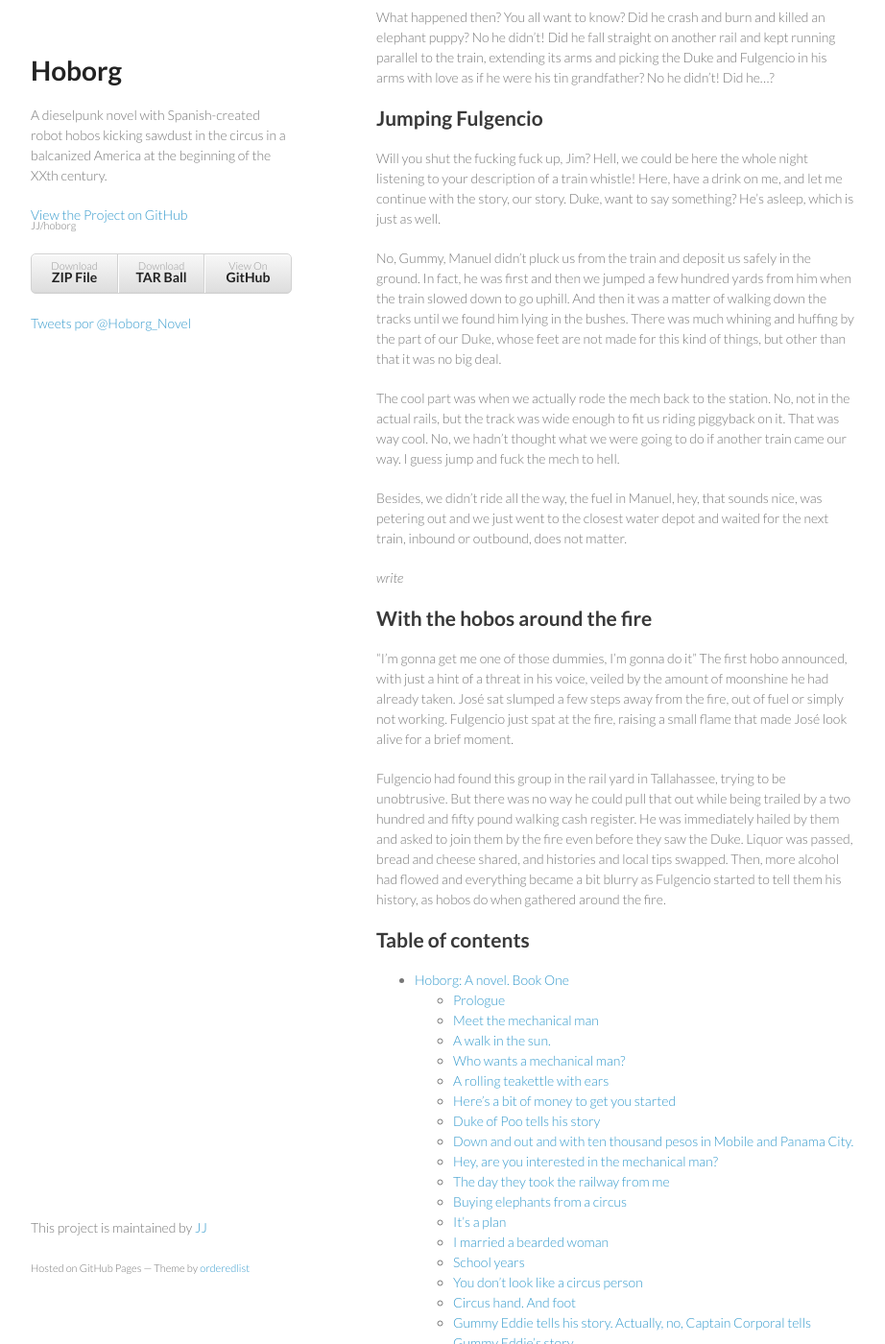
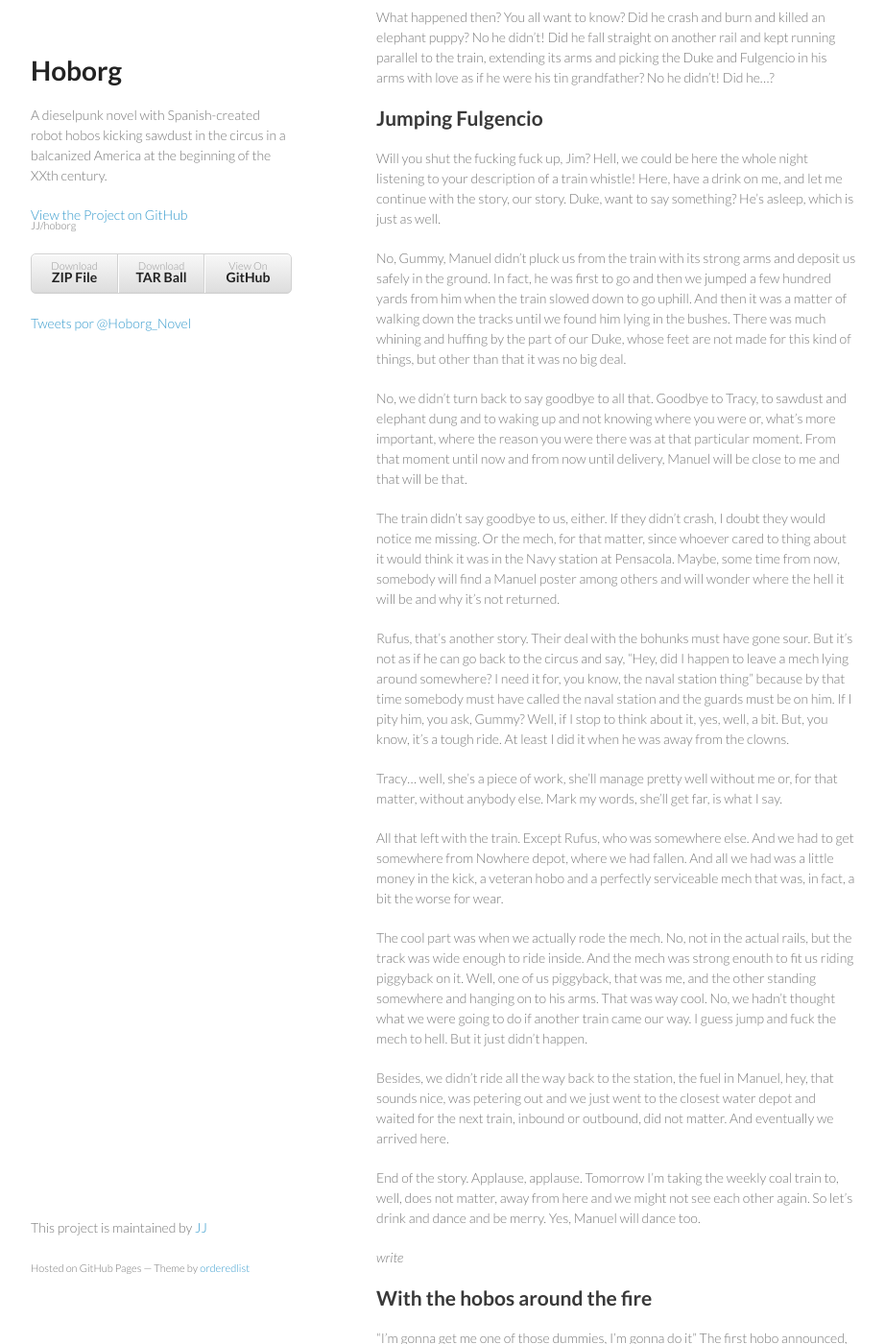
Before and after one commit to JJ/hoborg, a Jekyll site: the page built from text/text.md, in a window 1280 px wide and 1400 px high, scrolled down 50775 px. Shown: the whole window at 96% size, without its empty margins (178-1100 px from the left). Built offline with Jekyll 4.4.1, drawn with Linux system fonts in a browser that asks for light colours; comment, search, counter and statistics services are not loaded.

Commit message:
Sync text/text.md from master to gh-pages

```diff
--- a/text/text.md
+++ b/text/text.md
@@ -13,7 +13,6 @@ details](http://github.com/JJ/hoborg). You can help by proof-reading,
 forking (that is, creating your very own copy and changing it to your
 liking), or just talking about it.  You can follow its evolution [in
 Twitter @hoborg_novel](http://twitter.com/hoborg_novel).
-
 
 
 Meet the mechanical man
@@ -2860,24 +2859,64 @@ listening to your description of a train whistle! Here, have a drink
 on me, and let me continue with the story, our story. Duke, want to
 say something? He's asleep, which is just as well.
 
-No, Gummy, Manuel didn't pluck us from the train and deposit us safely
-in the ground. In fact, he was first and then we jumped a few hundred
+No, Gummy, Manuel didn't pluck us from the train with its strong arms and deposit us safely
+in the ground. In fact, he was first to go and then we jumped a few hundred
 yards from him when the train slowed down to go uphill. And then it
 was a matter of walking down the tracks until we found him lying in
 the bushes. There was much whining and huffing by the part of our
 Duke, whose feet are not made for this kind of things, but other than
 that it was no big deal.
 
-The cool part was when we actually rode the mech back to the
-station. No, not in the actual rails, but the track was wide enough to
-fit us riding piggyback on it. That was way cool. No, we hadn't
+No, we didn't turn back to say goodbye to all that. Goodbye to Tracy,
+to sawdust and elephant dung and to waking up and not knowing where
+you were or, what's more important, where the reason you were there
+was at that particular moment. From that moment until now and from now
+until delivery, Manuel will be close to me and that will be that.
+
+The train didn't say goodbye to us, either. If they didn't crash, I
+doubt they would notice me missing. Or the mech, for that matter,
+since whoever cared to thing about it would think it was in the Navy
+station at Pensacola. Maybe, some time from now, somebody will find a
+Manuel poster among others and will wonder where the hell it will be
+and why it's not returned.
+
+Rufus, that's another story. Their deal with the bohunks must have
+gone sour. But it's not as if he can go back to the circus and say,
+"Hey, did I happen to leave a mech lying around somewhere? I need it
+for, you know, the naval station thing" because by that time somebody
+must have called the naval station and the guards must be on him. If I
+pity him, you ask, Gummy? Well, if I stop to think about it, yes,
+well, a bit. But, you know, it's a tough ride. At least I did it when
+he was away from the clowns.
+
+Tracy... well, she's a piece of work, she'll manage pretty well
+without me or, for that matter, without anybody else. Mark my words,
+she'll get far, is what I say.
+
+All that left with the train. Except Rufus, who was somewhere
+else. And we had to get somewhere from Nowhere depot, where we had
+fallen. And all we had was a little money in the kick, a veteran hobo
+and a perfectly serviceable mech that was, in fact, a bit the worse
+for wear.
+
+The cool part was when we actually rode the mech. No, not in the
+actual rails, but the track was wide enough to ride inside. And the
+mech was strong enouth to
+fit us riding piggyback on it. Well, one of us piggyback, that was me,
+and the other standing somewhere and hanging on to his arms. That was
+way cool. No, we hadn't
 thought what we were going to do if another train came our way. I
-guess jump and fuck the mech to hell.
-
-Besides, we didn't ride all the way, the fuel in Manuel, hey, that
+guess jump and fuck the mech to hell. But it just didn't happen.
+
+Besides, we didn't ride all the way back to the station, the fuel in Manuel, hey, that
 sounds nice, was petering out and we just went to the closest water
-depot and waited for the next train, inbound or outbound, does not
-matter.
+depot and waited for the next train, inbound or outbound, did not
+matter. And eventually we arrived here.
+
+End of the story. Applause, applause. Tomorrow I'm taking the weekly
+coal train to, well, does not matter, away from here and we might not
+see each other again. So let's drink and dance and be merry. Yes,
+Manuel will dance too.
 
 *write*
 
```
